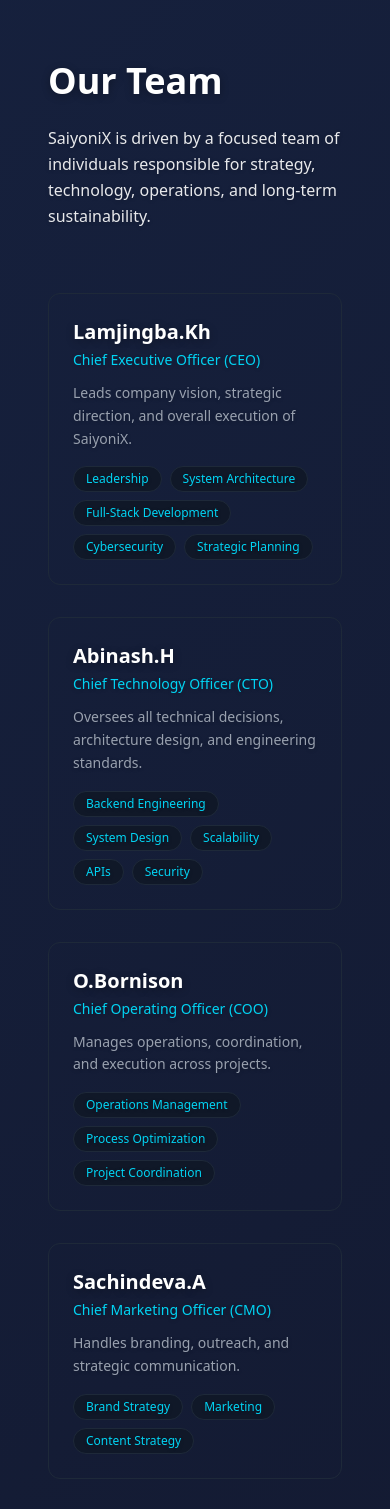
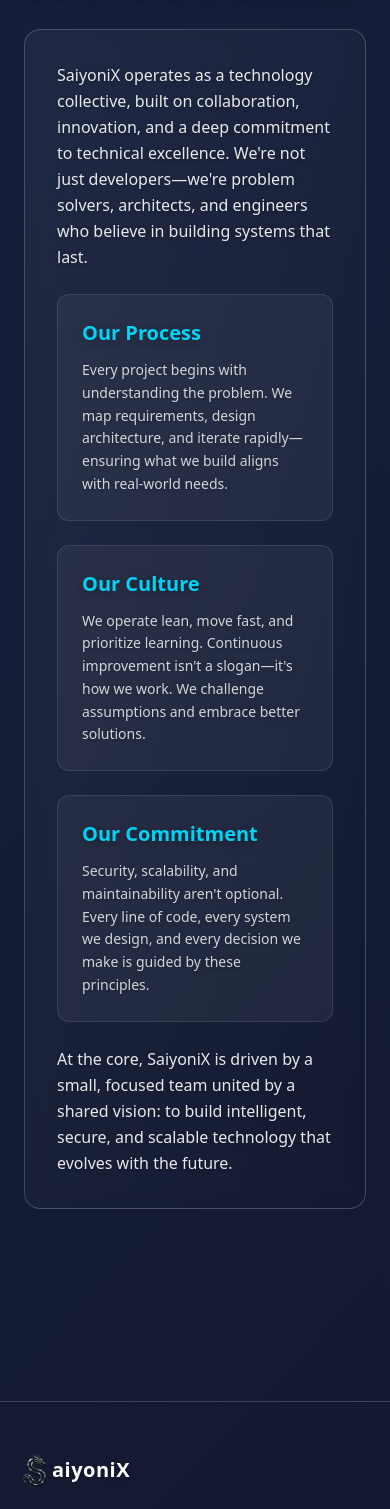
Before and after one commit to lmjing69/SaiyoniX_, a Next.js app: page /about in a window 390 px wide. Shown: the part 3242-4751 px from the top of the page. Built offline with nearby package versions, Linux system fonts and the light colour scheme.

Commit message:
Content updates: Replace Founders section with Behind the Scenes in About page, and standardize Founder titles in Team page

```diff
--- a/src/app/about/page.tsx
+++ b/src/app/about/page.tsx
@@ -3,7 +3,6 @@
 import Image from "next/image";
 import Link from "next/link";
 import type { Metadata } from "next";
-import TeamCard from "@/components/TeamCard";
 import ServiceHoverCard from "@/components/ServiceHoverCard";
 
 export const metadata: Metadata = {
@@ -129,76 +128,60 @@
                 </p>
             </section>
 
-            {/* TEAM SECTION */}
-            <section id="team" className="max-w-6xl mx-auto px-6 py-24">
+            {/* BEHIND THE SCENES */}
+            <section className="mb-24">
                 <h2 className="text-4xl font-semibold text-white mb-6">
-                    Our Team
+                    Behind the Scenes
                 </h2>
 
-                <p className="text-white/90 max-w-3xl leading-relaxed mb-16">
-                    SaiyoniX is driven by a focused team of individuals responsible for
-                    strategy, technology, operations, and long-term sustainability.
-                </p>
+                <div className="border border-white/20 rounded-2xl p-8 bg-linear-to-br from-white/5 to-transparent backdrop-blur-sm">
+                    <p className="text-white/90 leading-relaxed mb-6">
+                        SaiyoniX operates as a technology collective, built on collaboration,
+                        innovation, and a deep commitment to technical excellence. We're not just
+                        developers—we're problem solvers, architects, and engineers who believe
+                        in building systems that last.
+                    </p>
 
-                <div className="grid md:grid-cols-2 gap-8">
-                    <TeamCard
-                        name="Lamjingba.Kh"
-                        role="Chief Executive Officer (CEO)"
-                        responsibilities="Leads company vision, strategic direction, and overall execution of SaiyoniX."
-                        skills={[
-                            "Leadership",
-                            "System Architecture",
-                            "Full-Stack Development",
-                            "Cybersecurity",
-                            "Strategic Planning",
-                        ]}
-                    />
+                    <div className="grid md:grid-cols-3 gap-6 mb-6">
+                        <div className="bg-white/5 rounded-xl p-6 border border-white/10">
+                            <h3 className="text-xl font-semibold text-cyan-400 mb-3">
+                                Our Process
+                            </h3>
+                            <p className="text-white/80 text-sm leading-relaxed">
+                                Every project begins with understanding the problem. We map requirements,
+                                design architecture, and iterate rapidly—ensuring what we build aligns
+                                with real-world needs.
+                            </p>
+                        </div>
 
-                    <TeamCard
-                        name="Abinash.H"
-                        role="Chief Technology Officer (CTO)"
-                        responsibilities="Oversees all technical decisions, architecture design, and engineering standards."
-                        skills={[
-                            "Backend Engineering",
-                            "System Design",
-                            "Scalability",
-                            "APIs",
-                            "Security",
-                        ]}
-                    />
+                        <div className="bg-white/5 rounded-xl p-6 border border-white/10">
+                            <h3 className="text-xl font-semibold text-cyan-400 mb-3">
+                                Our Culture
+                            </h3>
+                            <p className="text-white/80 text-sm leading-relaxed">
+                                We operate lean, move fast, and prioritize learning. Continuous
+                                improvement isn't a slogan—it's how we work. We challenge assumptions
+                                and embrace better solutions.
+                            </p>
+                        </div>
 
-                    <TeamCard
-                        name="O.Bornison"
-                        role="Chief Operating Officer (COO)"
-                        responsibilities="Manages operations, coordination, and execution across projects."
-                        skills={[
-                            "Operations Management",
-                            "Process Optimization",
-                            "Project Coordination",
-                        ]}
-                    />
+                        <div className="bg-white/5 rounded-xl p-6 border border-white/10">
+                            <h3 className="text-xl font-semibold text-cyan-400 mb-3">
+                                Our Commitment
+                            </h3>
+                            <p className="text-white/80 text-sm leading-relaxed">
+                                Security, scalability, and maintainability aren't optional. Every line
+                                of code, every system we design, and every decision we make is guided
+                                by these principles.
+                            </p>
+                        </div>
+                    </div>
 
-                    <TeamCard
-                        name="Sachindeva.A"
-                        role="Chief Marketing Officer (CMO)"
-                        responsibilities="Handles branding, outreach, and strategic communication."
-                        skills={[
-                            "Brand Strategy",
-                            "Marketing",
-                            "Content Strategy",
-                        ]}
-                    />
-
-                    <TeamCard
-                        name="K.Dhanaraj"
-                        role="Chief Financial Officer (CFO)"
-                        responsibilities="Oversees financial planning, budgeting, and long-term sustainability."
-                        skills={[
-                            "Financial Planning",
-                            "Budgeting",
-                            "Risk Management",
-                        ]}
-                    />
+                    <p className="text-white/90 leading-relaxed">
+                        At the core, SaiyoniX is driven by a small, focused team united by a shared
+                        vision: to build intelligent, secure, and scalable technology that evolves
+                        with the future.
+                    </p>
                 </div>
             </section>
         </section>
--- a/src/app/team/page.tsx
+++ b/src/app/team/page.tsx
@@ -3,8 +3,8 @@
 import type { Metadata } from "next";
 
 export const metadata: Metadata = {
-    title: "Our Team",
-    description: "Meet the leadership and engineering team behind SaiyoniX, driving innovation and digital transformation.",
+    title: "Our Founders",
+    description: "Meet the founders behind SaiyoniX, united by a shared vision to build innovative and secure technology solutions.",
 };
 
 export default function Team() {
@@ -12,21 +12,21 @@
         <section className="max-w-6xl mx-auto px-6 py-24">
             <MotionFade>
                 <h1 className="text-4xl md:text-5xl font-bold text-white mb-6">
-                    Leadership Team
+                    Our Founders
                 </h1>
 
                 <p className="text-gray-400 max-w-2xl">
-                    SaiyoniX is led by a focused leadership team, each member responsible
-                    for driving strategy, execution, and long-term growth across different
-                    domains of the organization.
+                    SaiyoniX was founded by five individuals united by a shared vision to build
+                    innovative, secure, and scalable technology solutions. Together, they drive
+                    strategy, execution, and long-term growth.
                 </p>
             </MotionFade>
 
             <div className="grid md:grid-cols-2 gap-8 mt-16">
                 <TeamCard
                     name="Lamjingba.Kh"
-                    role="Chief Executive Officer (CEO)"
-                    responsibilities="Defines the vision, strategy, and direction of SaiyoniX. Oversees overall operations, product alignment, decision-making, and ensures the company moves toward long-term sustainable growth."
+                    role="Founder"
+                    responsibilities="Focuses on vision, strategy, and system architecture. Drives overall operations and ensures long-term sustainable growth."
                     skills={[
                         "Leadership",
                         "Strategic Planning",
@@ -38,8 +38,8 @@
 
                 <TeamCard
                     name="Abinash.H"
-                    role="Chief Technology Officer (CTO)"
-                    responsibilities="Leads all technical decisions and system architecture."
+                    role="Founder"
+                    responsibilities="Leads all technical decisions, system architecture, and engineering standards."
                     skills={[
                         "System Design",
                         "Backend Engineering",
@@ -52,8 +52,8 @@
 
                 <TeamCard
                     name="O.Bornison"
-                    role="Chief Operating Officer (COO)"
-                    responsibilities="Manages daily operations, internal processes, and workflow execution. Ensures projects are delivered efficiently while coordinating between technical, marketing, and financial teams."
+                    role="Founder"
+                    responsibilities="Manages daily operations, internal processes, and workflow execution. Coordinates between teams to ensure efficient project delivery."
                     skills={[
                         "Operations Management",
                         "Process Optimization",
@@ -64,8 +64,8 @@
 
                 <TeamCard
                     name="Sachindeva.A"
-                    role="Chief Marketing Officer (CMO)"
-                    responsibilities="Drives branding, marketing strategy, and public presence of SaiyoniX. Responsible for outreach, content strategy, user engagement, and positioning the company in the market."
+                    role="Founder"
+                    responsibilities="Drives branding, marketing strategy, and public presence. Handles outreach, content strategy, and user engagement."
                     skills={[
                         "Brand Strategy",
                         "Digital Marketing",
@@ -76,8 +76,8 @@
 
                 <TeamCard
                     name="K.Dhanaraj"
-                    role="Chief Financial Officer (CFO)"
-                    responsibilities="Oversees financial planning, budgeting, and resource allocation. Manages financial risk, sustainability, and ensures responsible handling of company finances."
+                    role="Founder"
+                    responsibilities="Oversees financial planning, budgeting, and resource allocation. Manages financial sustainability and risk."
                     skills={[
                         "Financial Planning",
                         "Budgeting",
```
